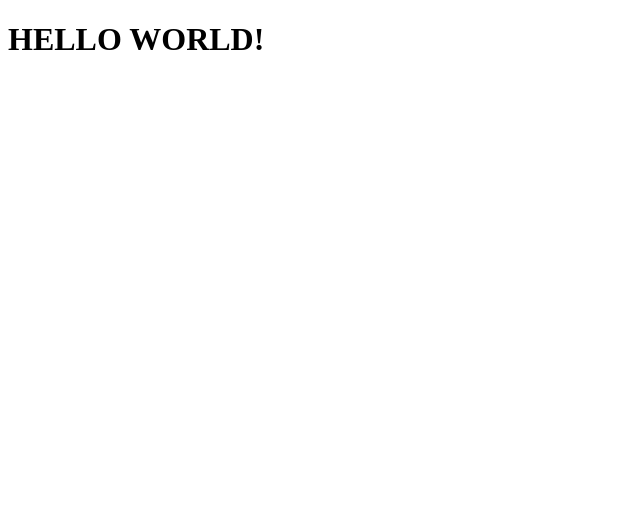
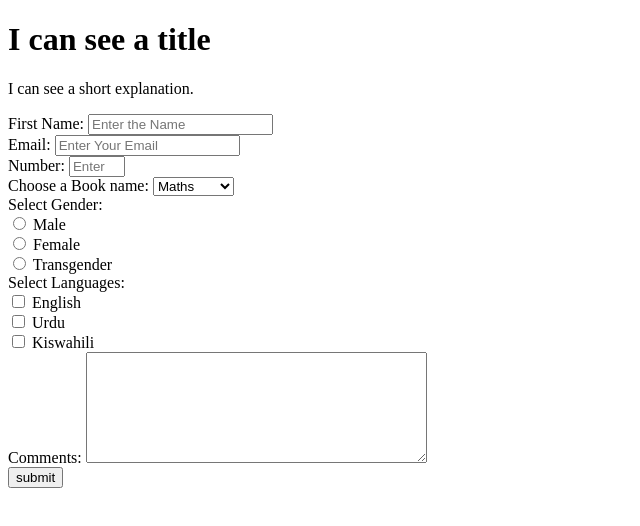
Before and after one commit to Shahzad75/Shahzad-Kelvin, a plain HTML site: page index.html in a window 1280 px wide. Shown: the whole page, without its empty margins (0-640 px from the left). Drawn offline with Linux system fonts and the light colour scheme.

Commit message:
make project successfully

```diff
--- a/index.html
+++ b/index.html
@@ -22,6 +22,48 @@
 
     -->
     <script  src="js/index.js"></script>
-    <h1>HELLO WORLD!</h1>
+  <div id="title">
+    <h1>I can see a title</h1>
+  </div>
+  <div id="description">
+    <p>I can see a short explanation.</p>
+  </div>
+  <div id="Survey-form">
+    <form>
+      <label for="fName"> First Name:</label>
+      <input type="text" id="fName" name="fName" placeholder="Enter the Name"><br>
+      <label for="email">Email:</label>
+      <input type="email" id="email" placeholder="Enter Your Email"><br>
+      <label for="number">Number:</label>
+      <input type="number" id="number" max="20" min="1" placeholder="Enter the Number"><br>
+      <label for="BookName">Choose a Book name:</label>
+<select name="Books" id="BookName">
+    <option value="Maths">Maths</option>
+  <option value="Computer">Computer</option>
+  <option value="Physics">Physics</option>
+</select><br>
+<h>Select Gender:</h><br>
+<input type="radio" id="radio" name="radio">
+<label for="male">Male</label><br>
+<input type="radio" id="radio" name="radio">
+<label for="female">Female</label><br>
+<input type="radio" id="radio" name="radio">
+<label for="Transgender">Transgender</label><br>
+
+
+
+<h>Select Languages:</h><br>
+<input type="checkbox" id="checkbox name="radio">
+<label for="male">English</label><br>
+<input type="checkbox" id="checkbox" name="radio">
+<label for="female">Urdu</label><br>
+<input type="checkbox" id="checkbox" name="radio">
+<label for="Transgender">Kiswahili</label><br>
+<label for="review">Comments:</label>
+<textarea id="review" name="review" cols="40" rows="7"></textarea><br>
+<input type="submit" value="submit">
+
+    </form>
+  </div>
   </body>
 </html>
```
